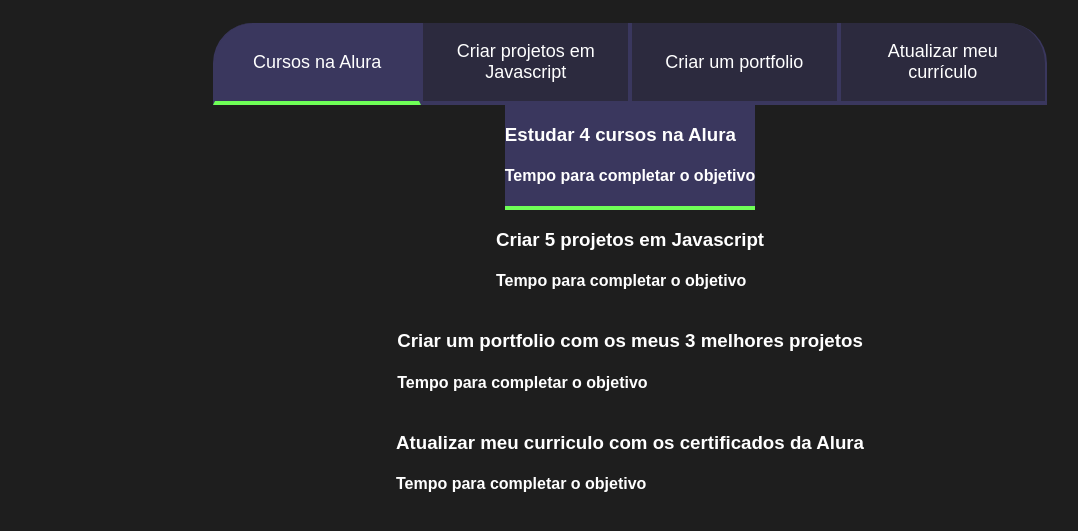
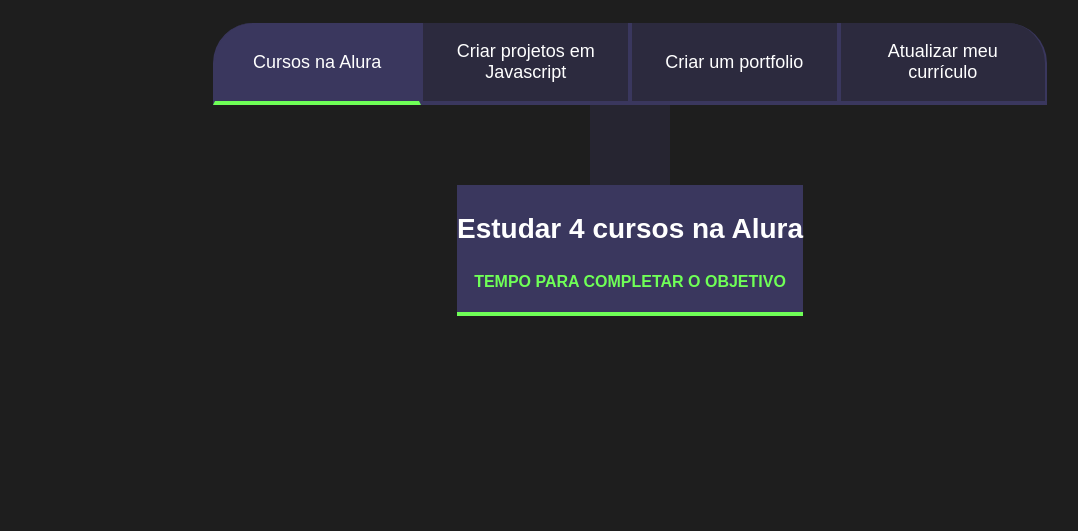
Before and after one commit to fernandeseloize28/any.elo.nathy.lari, a plain HTML site: page index.html in a window 1280 px wide. Shown: the part 75-606 px from the top of the page, without its empty margins (10-1088 px from the left). Drawn offline with Linux system fonts and the light colour scheme.

Commit message:
Update style.css

```diff
--- a/style.css
+++ b/style.css
@@ -20,6 +20,7 @@
    width: 100%;
    margin: 0 auto;
  }
+
  .titulo-principal {
    text-align: left;
    width: 100%;
@@ -48,11 +49,33 @@
    display:block ;
 }
 
-.ativo{
+.botao.ativo{
    background-color: var(--botao-ativo);
    border-bottom: 4px solid var(--verde);
 }
 
+.abas-textos{
+    background-color: var(--texto-fundo);
+    padding: 40px;
+    border-radius: 0 0 40xp 40xp;
+}
+.aba-conteudo.ativo{
+   display:block;
+}
+
+.aba-conteudo{
+   display: none;
+}
+
+.aba-conteudo-titulo-principal{
+   font-size: 28px;
+   text-align: center;
+}
+.aba-conteudo-titulo-secundario{
+   text-align: center;
+   color: var(--verde);
+   text-transform: uppercase;
+}
 @media screen and (min-width: 768px) {
    .botoes {
       display: flex;
```
